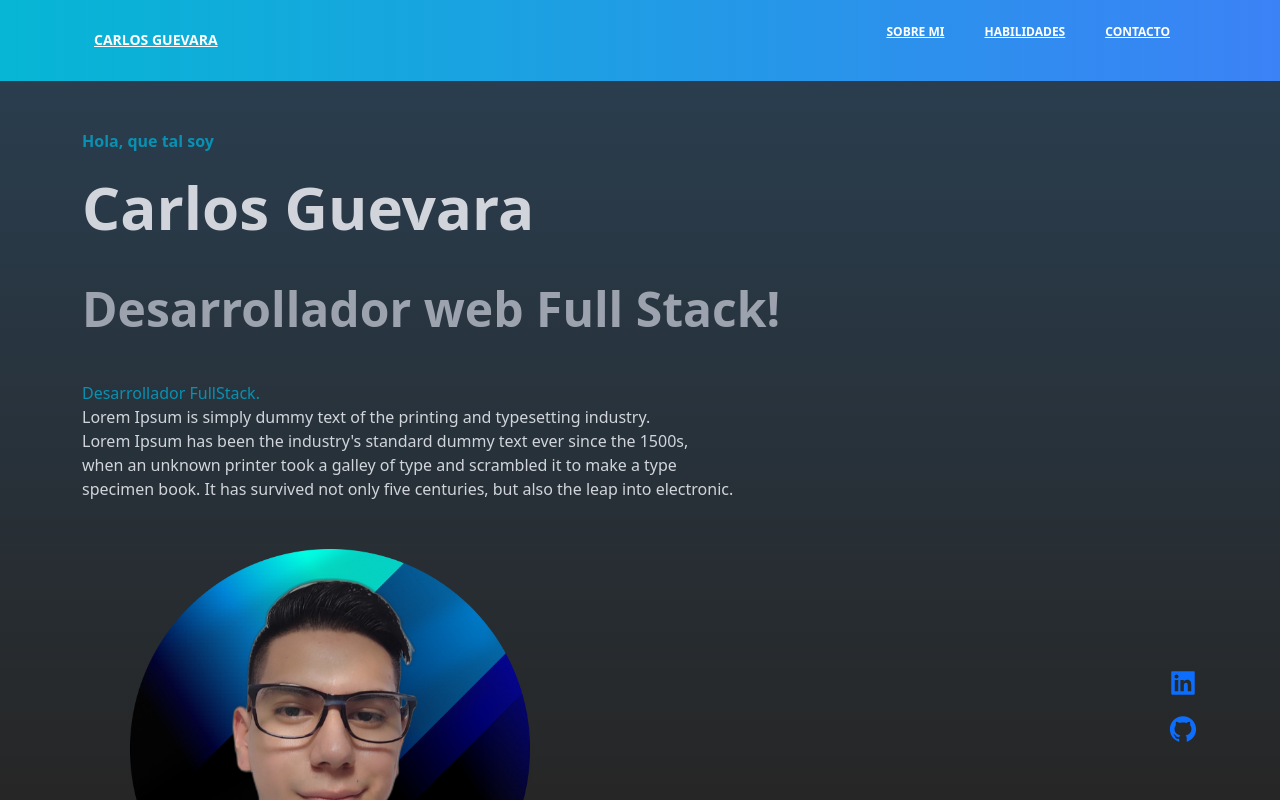
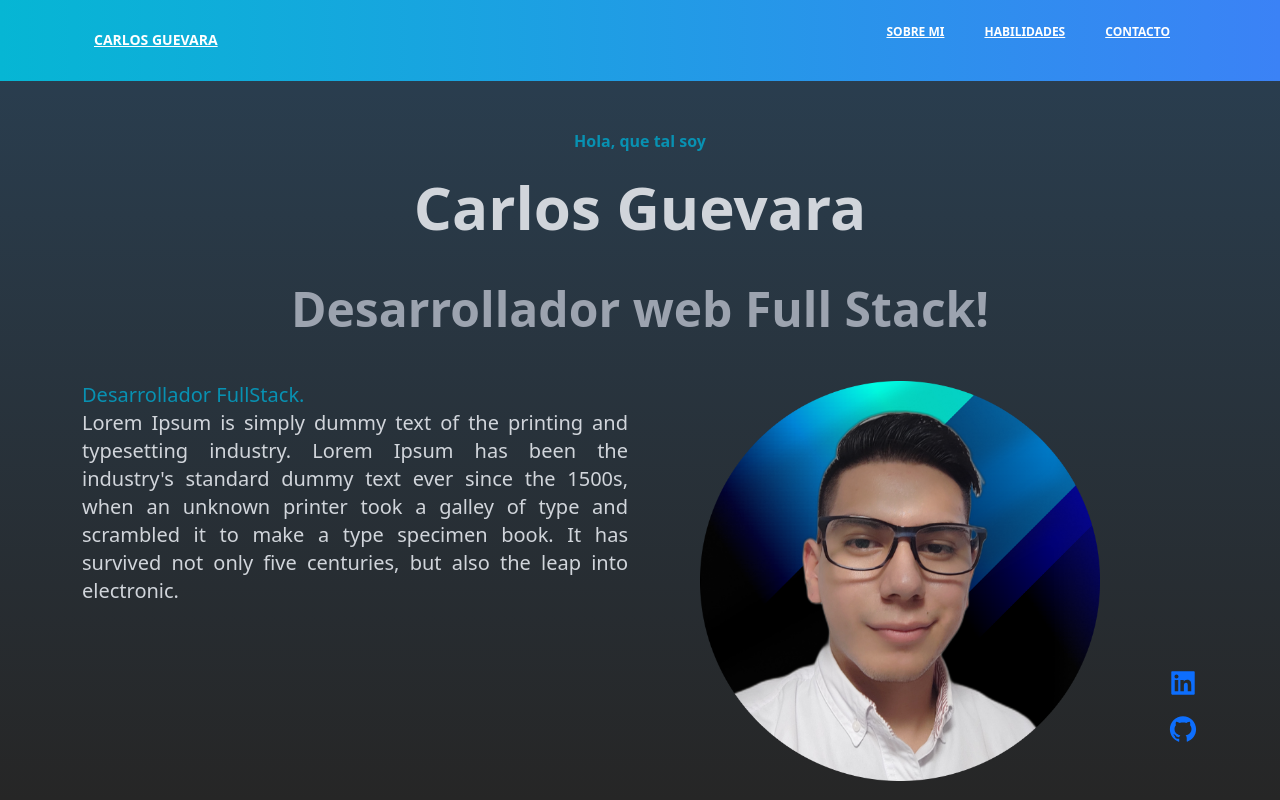
Before and after one commit to jcguv117/react-portafolio, a React (Create React App) app: page / in a window 1280 px wide. Shown: the top 800 px of the page. Built offline with nearby package versions, Linux system fonts and the light colour scheme.

Commit message:
cambio de diseño

```diff
--- a/src/App.js
+++ b/src/App.js
@@ -1,18 +1,22 @@
 // import logo from './logo.svg';
 import './App.css';
 import Navbar from './components/Navbar';
+import Home from './components/Home';
 import About from "./components/About";
 import Projects from './components/Projects';
 import Skills from './components/Skills';
+import Footer from './components/Footer';
 
 
 function App() {
   return (
     <div className="App">
       <Navbar/>
+      <Home/>
       <About />
       {/* <Projects /> */}
       <Skills/>
+      <Footer/>
     </div>
   );
 }
--- a/src/components/About.js
+++ b/src/components/About.js
@@ -5,22 +5,21 @@ export default function About() {
   return (
     <section id="about">
 
-      <div class="container mx-auto w-9/12 text-left">
-          <p class="text-cyan-600 font-bold mb-4 mt-[3rem]"> Hola, que tal soy</p>
-          <h1 class="text-gray-300 text-4xl sm:text-6xl mb-5 font-bold">Carlos Guevara</h1>
-          <h2 class="text-gray-400 text-4xl sm:text-5xl mb-5 font-bold">Desarrollador web Full Stack!</h2>
-          <p class="text-gray-300 mb-5 text-1xl">
+      <div class="container grid grid-cols-2 gap-4 mx-auto w-9/12 text-left">
+        <div class="col-span-1">
+          <p class="text-gray-300 mb-5 text-xl text-justify">
                 <span class="text-cyan-600">Desarrollador FullStack.</span><br/>
-                Lorem Ipsum is simply dummy text of the printing and typesetting industry. <br/>
-                Lorem Ipsum has been the industry's standard dummy text ever since the 1500s, <br/>
-                when an unknown printer took a galley of type and scrambled it to make a type <br/>
+                Lorem Ipsum is simply dummy text of the printing and typesetting industry.
+                Lorem Ipsum has been the industry's standard dummy text ever since the 1500s,
+                when an unknown printer took a galley of type and scrambled it to make a type
                 specimen book. It has survived not only five centuries, but also the leap into electronic.
           </p>
-          <div class="flex w-full content-center ml-[0rem] sm:ml-[3rem]">
-            <picture class="text-center relative  my-auto">
-              <img src={picture} alt="imagen"/>
-            </picture>
-          </div>
+        </div>
+        <div class="flex w-full content-center ml-[0rem] sm:ml-[3rem]">
+          <picture class="text-center relative  my-auto">
+            <img src={picture} alt="imagen"/>
+          </picture>
+        </div>
           <p class="mb-40 py-5 px-3 w-60"></p>
       </div>
 
@@ -38,6 +37,7 @@ export default function About() {
           </div>
         </div>
       </blockquote>
+
     </section>
   );
 }
--- a/src/components/Footer.js
+++ b/src/components/Footer.js
@@ -0,0 +1,8 @@
+
+export const Footer = () => {
+  return (
+    <div class="h-20 bg-slate-900"></div>
+  )
+}
+
+export default Footer;
--- /dev/null
+++ b/src/components/Home.js
@@ -0,0 +1,12 @@
+
+export const Home = () => {
+  return (
+    <div class="container">
+        <p class="text-cyan-600 font-bold mb-4 mt-[3rem]"> Hola, que tal soy</p>
+          <h1 class="text-gray-300 text-4xl sm:text-6xl mb-5 font-bold">Carlos Guevara</h1>
+          <h2 class="text-gray-400 text-4xl sm:text-5xl mb-5 font-bold">Desarrollador web Full Stack!</h2>
+    </div>
+  )
+}
+
+export default Home;
--- a/src/components/Skills.js
+++ b/src/components/Skills.js
@@ -18,7 +18,7 @@ export default function Skills() {
   return (
     <section id="skills">
         <h3 className="text-zinc-300">Conocimientos de tecnologías.</h3>
-        <div className="flex flex-wrap lg:w-1/3 sm:mx-auto sm:mb-2 -mx-2">
+        <div className="flex flex-wrap lg:w-1/3 sm:mx-auto sm:mb-2">
           {skills.map((skill) => (
             <div key={skill.name} className="p-2 sm:w-1/3 w-full">
               <div className="bg-gray-800 rounded flex p-4 h-full items-center">
--- a/src/index.js
+++ b/src/index.js
@@ -12,7 +12,4 @@ root.render(
   </React.StrictMode>
 );
 
-// If you want to start measuring performance in your app, pass a function
-// to log results (for example: reportWebVitals(console.log))
-// or send to an analytics endpoint. Learn more: https://bit.ly/CRA-vitals
 reportWebVitals();
```
Also changed, not shown: public/index.html (+0 -18 lines), src/index.css (+0 -79 lines).
